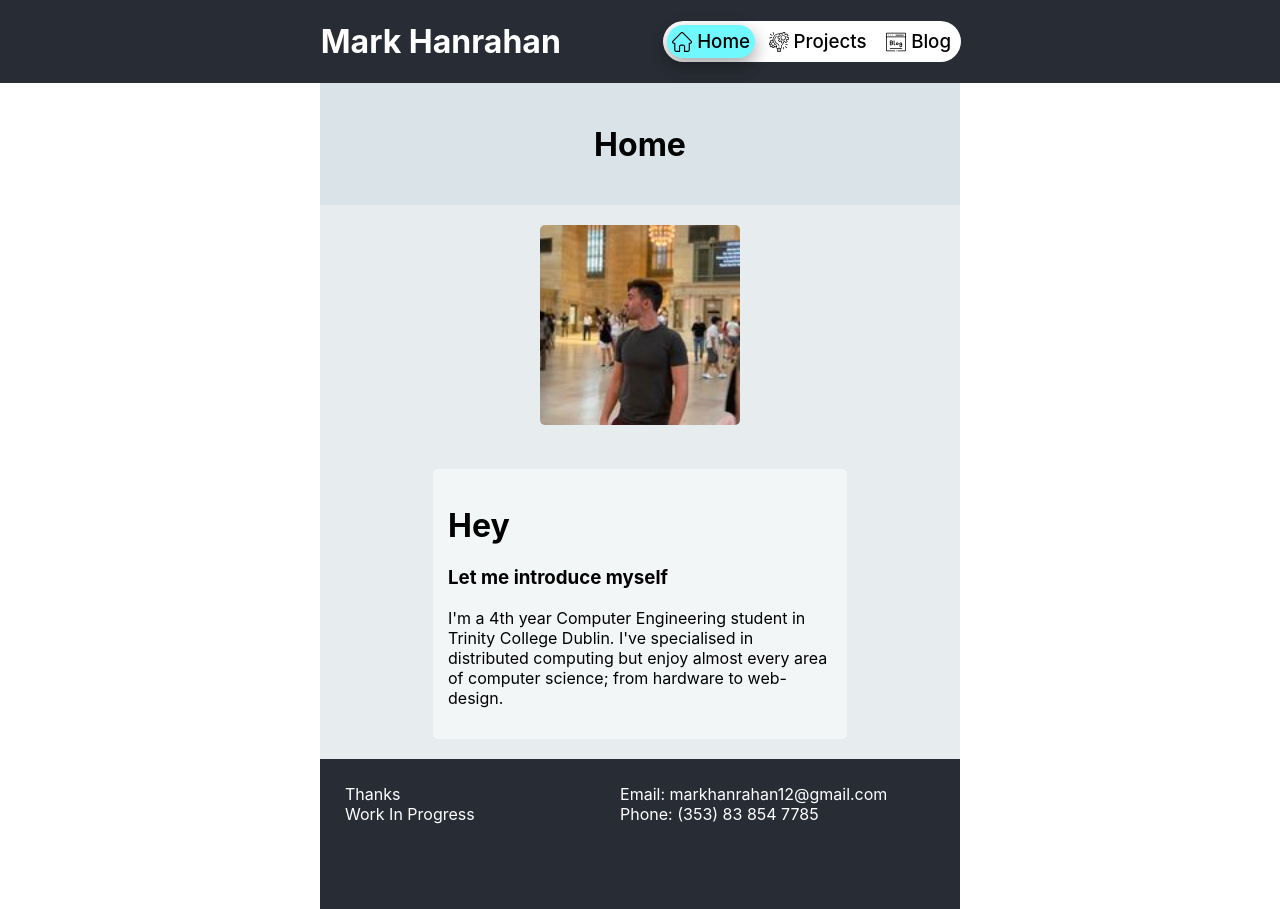
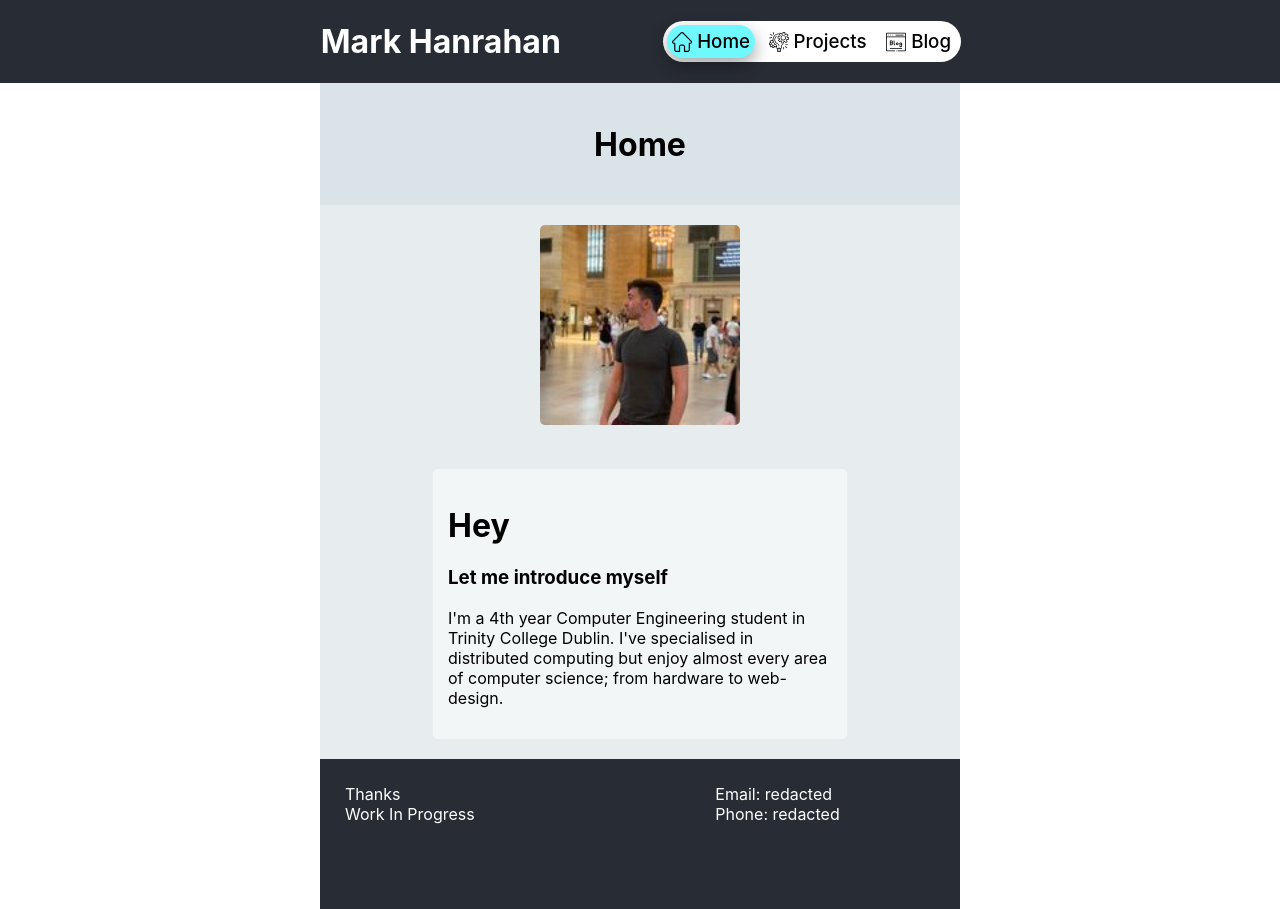
Before and after one commit to hanrahma123/PersonalWebsite, a React (Create React App) app: page / in a window 1280 px wide. Built offline with nearby package versions, Linux system fonts and the light colour scheme.

Commit message:
Removed Contact info for inital deployment

```diff
--- a/src/Components/Footer/index.jsx
+++ b/src/Components/Footer/index.jsx
@@ -9,8 +9,8 @@ export default function Footer(props) {
         <div>Work In Progress</div>
       </div>
       <div className="footerRight">
-        <div>Email: markhanrahan12@gmail.com</div>
-        <div>Phone: (353) 83 854 7785</div>
+        <div>Email: redacted</div>
+        <div>Phone: redacted</div>
       </div>
     </div>
   );
```
